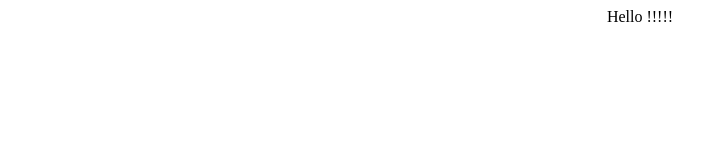
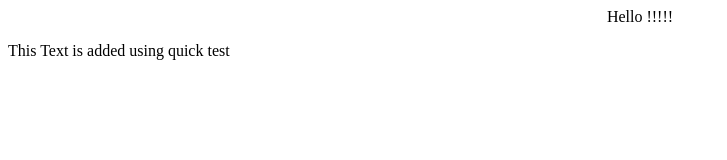
Before and after one commit to rohannetalkar/demo-repo, a plain HTML site: page index.html in a window 1280 px wide. Shown: the whole page, without its empty margins (0-727 px from the left). Drawn offline with Linux system fonts and the light colour scheme.

Commit message:
Added Word

```diff
--- a/index.html
+++ b/index.html
@@ -10,6 +10,7 @@
         <center>
             Hello !!!!!
         </center>
+        <p>This Text is added using quick test</p>
     </div>
 </body>
 </html>
```
